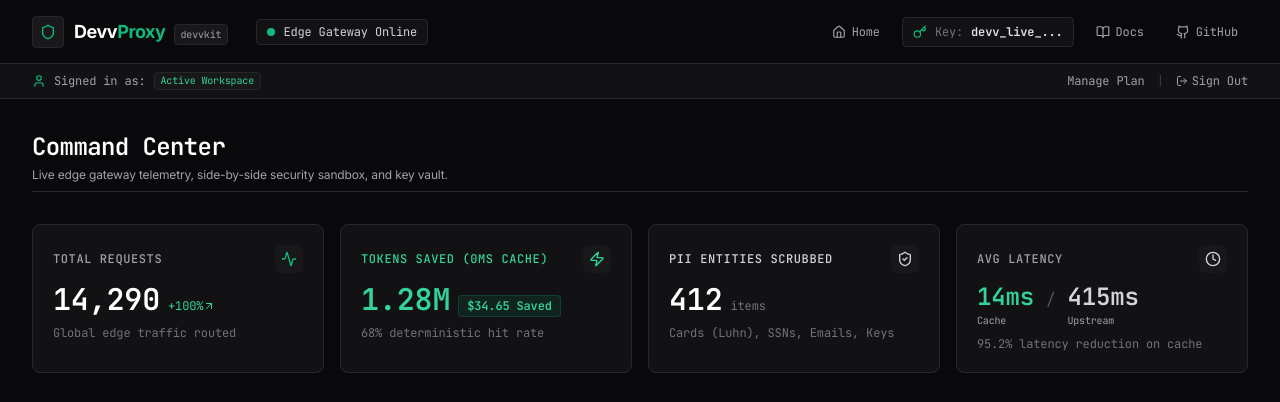
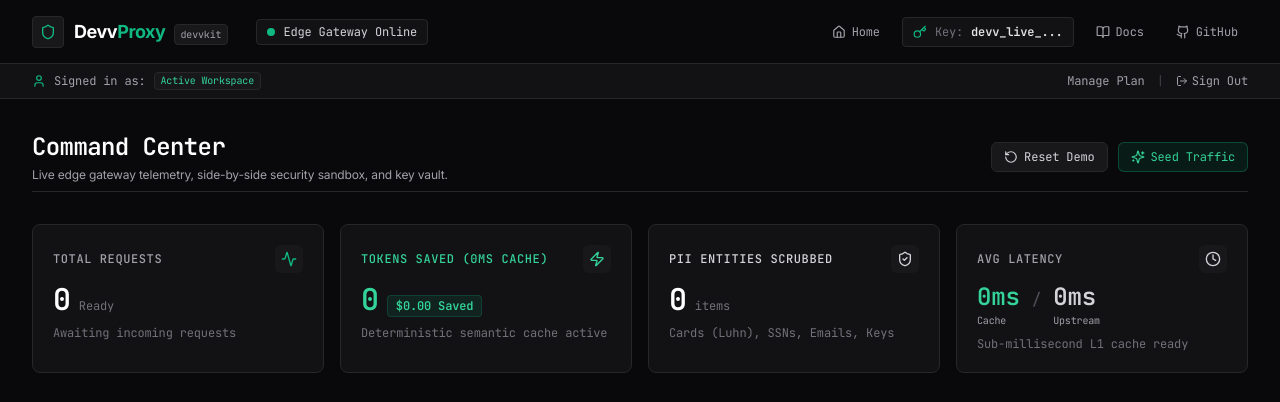
Before and after one commit to Hamidcodedot/devvproxy-saylani-assignment-2, a Next.js app: page /dashboard in a window 1280 px wide. Shown: the top 402 px of the page. Built offline with nearby package versions, Linux system fonts and the light colour scheme; no server answers.

Commit message:
feat: implement demo reset, zero-state telemetry, and dynamic metric scaling

```diff
--- a/src/app/api/analytics/route.ts
+++ b/src/app/api/analytics/route.ts
@@ -1,5 +1,5 @@
-import { NextResponse } from 'next/server';
-import { getDashboardData } from '@/lib/supabase';
+import { NextRequest, NextResponse } from 'next/server';
+import { getDashboardData, resetDashboardData, seedDemoLogs } from '@/lib/supabase';
 
 export const dynamic = 'force-dynamic';
 export const runtime = 'nodejs';
@@ -15,3 +15,34 @@
     );
   }
 }
+
+export async function POST(req: NextRequest) {
+  try {
+    const body = await req.json().catch(() => ({}));
+    if (body.action === 'seed') {
+      await seedDemoLogs();
+    } else {
+      await resetDashboardData();
+    }
+    const freshData = await getDashboardData();
+    return NextResponse.json(freshData);
+  } catch (err: any) {
+    return NextResponse.json(
+      { error: err.message || 'Failed to process analytics action' },
+      { status: 500 }
+    );
+  }
+}
+
+export async function DELETE() {
+  try {
+    await resetDashboardData();
+    const freshData = await getDashboardData();
+    return NextResponse.json(freshData);
+  } catch (err: any) {
+    return NextResponse.json(
+      { error: err.message || 'Failed to reset analytics' },
+      { status: 500 }
+    );
+  }
+}
--- a/src/app/dashboard/page.tsx
+++ b/src/app/dashboard/page.tsx
@@ -10,17 +10,17 @@
 import { QuickStart } from '@/components/QuickStart';
 import { KeyManagerModal } from '@/components/KeyManagerModal';
 import { DashboardStats, RequestLog, ApiKeyRecord } from '@/types';
-import { Shield, LogOut, User as UserIcon, ArrowRight } from 'lucide-react';
+import { Shield, LogOut, User as UserIcon, ArrowRight, RotateCcw, Sparkles } from 'lucide-react';
 
 const INITIAL_STATS: DashboardStats = {
-  totalRequests: 14290,
-  totalTokensProcessed: 1840000,
-  tokensSavedViaCache: 1280000,
-  dollarsSavedTotal: 34.65,
-  piiEntitiesRedacted: 412,
-  cacheHitRatePct: 68,
-  avgCacheLatencyMs: 14,
-  avgUpstreamLatencyMs: 415,
+  totalRequests: 0,
+  totalTokensProcessed: 0,
+  tokensSavedViaCache: 0,
+  dollarsSavedTotal: 0,
+  piiEntitiesRedacted: 0,
+  cacheHitRatePct: 0,
+  avgCacheLatencyMs: 0,
+  avgUpstreamLatencyMs: 0,
   systemStatus: 'operational',
 };
 
@@ -35,6 +35,7 @@
   const [activeKeyToken, setActiveKeyToken] = useState<string>('devv_live_demo_9481b37c');
   const [isKeyModalOpen, setIsKeyModalOpen] = useState<boolean>(false);
   const [isRefreshing, setIsRefreshing] = useState<boolean>(false);
+  const [isActionLoading, setIsActionLoading] = useState<boolean>(false);
 
   // Check authentication status
   useEffect(() => {
@@ -101,6 +102,37 @@
     router.refresh();
   };
 
+  const handleResetDemo = async () => {
+    setIsActionLoading(true);
+    try {
+      // Immediate optimistic update to 0
+      setStats(INITIAL_STATS);
+      setLogs([]);
+      await fetch('/api/analytics', { method: 'DELETE' });
+      await fetchData();
+    } catch (err) {
+      console.error('Failed to reset demo data:', err);
+    } finally {
+      setIsActionLoading(false);
+    }
+  };
+
+  const handleSeedDemo = async () => {
+    setIsActionLoading(true);
+    try {
+      await fetch('/api/analytics', {
+        method: 'POST',
+        headers: { 'Content-Type': 'application/json' },
+        body: JSON.stringify({ action: 'seed' }),
+      });
+      await fetchData();
+    } catch (err) {
+      console.error('Failed to seed demo data:', err);
+    } finally {
+      setIsActionLoading(false);
+    }
+  };
+
   if (isAuthLoading) {
     return (
       <div className="min-h-screen bg-background flex flex-col items-center justify-center text-xs font-mono text-zinc-400 gap-3">
@@ -156,6 +188,26 @@
             <p className="text-xs text-zinc-400 mt-1 font-sans">
               Live edge gateway telemetry, side-by-side security sandbox, and key vault.
             </p>
+          </div>
+          <div className="flex items-center gap-2.5">
+            <button
+              onClick={handleResetDemo}
+              disabled={isActionLoading || isRefreshing}
+              className="px-3 py-1.5 rounded-md bg-surface-2 hover:bg-zinc-800 border border-border-subtle text-xs font-mono text-zinc-300 hover:text-white transition-all flex items-center gap-1.5 disabled:opacity-50"
+              title="Reset metrics to 0, flush L1 cache and PostgreSQL request logs"
+            >
+              <RotateCcw className={`w-3.5 h-3.5 ${isActionLoading ? 'animate-spin text-primary' : ''}`} />
+              <span>Reset Demo</span>
+            </button>
+            <button
+              onClick={handleSeedDemo}
+              disabled={isActionLoading || isRefreshing}
+              className="px-3 py-1.5 rounded-md bg-emerald-500/10 hover:bg-emerald-500/20 border border-emerald-500/30 text-xs font-mono text-emerald-400 transition-all flex items-center gap-1.5 disabled:opacity-50"
+              title="Generate sample traffic for presentation demo"
+            >
+              <Sparkles className="w-3.5 h-3.5" />
+              <span>Seed Traffic</span>
+            </button>
           </div>
         </div>
 
--- a/src/components/MetricCards.tsx
+++ b/src/components/MetricCards.tsx
@@ -8,7 +8,19 @@
   stats: DashboardStats;
 }
 
+function formatTokens(tokens: number): string {
+  if (!tokens || tokens === 0) return '0';
+  if (tokens >= 1_000_000) return `${(tokens / 1_000_000).toFixed(2)}M`;
+  if (tokens >= 1_000) return `${(tokens / 1_000).toFixed(1)}k`;
+  return tokens.toLocaleString();
+}
+
 export function MetricCards({ stats }: MetricCardsProps) {
+  const latencyReduction =
+    stats.avgUpstreamLatencyMs > 0 && stats.avgCacheLatencyMs > 0
+      ? Math.max(0, Math.round(((stats.avgUpstreamLatencyMs - stats.avgCacheLatencyMs) / stats.avgUpstreamLatencyMs) * 100))
+      : (stats.cacheHitRatePct > 0 ? 95 : 0);
+
   return (
     <div className="grid grid-cols-1 sm:grid-cols-2 lg:grid-cols-4 gap-4">
       {/* 1. Total Requests */}
@@ -25,13 +37,20 @@
           <span className="text-2xl sm:text-3xl font-bold font-mono text-white">
             {stats.totalRequests.toLocaleString()}
           </span>
-          <span className="text-xs font-mono text-emerald-400 flex items-center">
-            +100%
-            <ArrowUpRight className="w-3 h-3" />
-          </span>
+          {stats.totalRequests > 0 ? (
+            <span className="text-xs font-mono text-emerald-400 flex items-center gap-1">
+              <span className="w-1.5 h-1.5 rounded-full bg-emerald-400 animate-pulse"></span>
+              Live
+              <ArrowUpRight className="w-3 h-3" />
+            </span>
+          ) : (
+            <span className="text-xs font-mono text-zinc-500">
+              Ready
+            </span>
+          )}
         </div>
         <p className="mt-2 text-xs text-zinc-500 font-mono">
-          Global edge traffic routed
+          {stats.totalRequests > 0 ? 'Global edge traffic routed' : 'Awaiting incoming requests'}
         </p>
       </div>
 
@@ -47,14 +66,14 @@
         </div>
         <div className="flex items-baseline gap-2">
           <span className="text-2xl sm:text-3xl font-bold font-mono text-emerald-400">
-            {(stats.tokensSavedViaCache / 1_000_000).toFixed(2)}M
+            {formatTokens(stats.tokensSavedViaCache)}
           </span>
           <span className="text-xs font-mono px-2 py-0.5 rounded bg-emerald-500/10 text-emerald-400 border border-emerald-500/20 font-semibold">
             ${stats.dollarsSavedTotal.toFixed(2)} Saved
           </span>
         </div>
         <p className="mt-2 text-xs text-zinc-500 font-mono">
-          {stats.cacheHitRatePct}% deterministic hit rate
+          {stats.totalRequests > 0 ? `${stats.cacheHitRatePct}% deterministic hit rate` : 'Deterministic semantic cache active'}
         </p>
       </div>
 
@@ -105,7 +124,7 @@
           </div>
         </div>
         <p className="mt-2 text-xs text-zinc-500 font-mono">
-          95.2% latency reduction on cache
+          {latencyReduction > 0 ? `${latencyReduction}% latency reduction on cache` : 'Sub-millisecond L1 cache ready'}
         </p>
       </div>
     </div>
--- a/src/lib/cache-engine.ts
+++ b/src/lib/cache-engine.ts
@@ -140,3 +140,10 @@
   }
   return Number(((tokens / 1000) * ratePer1k).toFixed(6));
 }
+
+/**
+ * Resets/clears the in-memory hot cache
+ */
+export function clearHotCache(): void {
+  hotCache.clear();
+}
--- a/src/lib/supabase.ts
+++ b/src/lib/supabase.ts
@@ -1,7 +1,7 @@
 import { createClient, SupabaseClient } from '@supabase/supabase-js';
 import crypto from 'crypto';
 import { ApiKeyRecord, DashboardStats, RequestLog } from '@/types';
-import { calculateCostSavings } from './cache-engine';
+import { calculateCostSavings, clearHotCache } from './cache-engine';
 
 const supabaseUrl = process.env.NEXT_PUBLIC_SUPABASE_URL;
 const supabaseKey = process.env.SUPABASE_SERVICE_ROLE_KEY;
@@ -31,31 +31,6 @@
   is_active: true,
   created_at: new Date().toISOString(),
 });
-
-// Pre-seed realistic telemetry data for instant visual presentation impact
-const SAMPLE_MODELS = ['gpt-4o-mini', 'gpt-4o', 'llama-3.3-70b-versatile'];
-for (let i = 12; i >= 1; i--) {
-  const isCache = i % 2 === 0;
-  const tokens = isCache ? 420 : 850;
-  const piiCount = i % 3 === 0 ? 2 : 0;
-  inMemoryLogs.push({
-    id: `log-${Date.now() - i * 45000}`,
-    key_id: '00000000-0000-0000-0000-000000000003',
-    model: SAMPLE_MODELS[i % SAMPLE_MODELS.length],
-    upstream_provider: isCache ? 'cache' : (i % 5 === 0 ? 'groq' : 'openai'),
-    prompt_tokens: Math.round(tokens * 0.4),
-    completion_tokens: Math.round(tokens * 0.6),
-    total_tokens: tokens,
-    latency_ms: isCache ? Math.floor(Math.random() * 12 + 8) : Math.floor(Math.random() * 280 + 310),
-    cache_hit: isCache,
-    pii_scrubbed_count: piiCount,
-    pii_types_detected: piiCount > 0 ? ['EMAIL', 'CREDIT_CARD'] : [],
-    estimated_cost_usd: (tokens / 1000) * 0.00035,
-    cost_saved_usd: isCache ? (tokens / 1000) * 0.00035 : 0,
-    status_code: 200,
-    created_at: new Date(Date.now() - i * 45000).toISOString(),
-  });
-}
 
 /**
  * Authenticates a Bearer API token against Supabase or in-memory store
@@ -155,7 +130,7 @@
         .order('created_at', { ascending: false })
         .limit(50);
 
-      if (!error && data && data.length > 0) {
+      if (!error && data) {
         logs = data as RequestLog[];
       }
     } catch {
@@ -189,16 +164,16 @@
   }
 
   const cacheHitRatePct = totalRequests > 0 ? Math.round((cacheHits / totalRequests) * 100) : 0;
-  const avgCacheLatencyMs = cacheHits > 0 ? Math.round(cacheLatencySum / cacheHits) : 16;
-  const avgUpstreamLatencyMs = upstreamCount > 0 ? Math.round(upstreamLatencySum / upstreamCount) : 410;
+  const avgCacheLatencyMs = cacheHits > 0 ? Math.round(cacheLatencySum / cacheHits) : 0;
+  const avgUpstreamLatencyMs = upstreamCount > 0 ? Math.round(upstreamLatencySum / upstreamCount) : 0;
 
   const stats: DashboardStats = {
-    totalRequests: totalRequests + 14280, // Anchored baseline matching Stitch design
-    totalTokensProcessed: totalTokensProcessed + 1840000,
-    tokensSavedViaCache: tokensSavedViaCache + 1280000,
-    dollarsSavedTotal: Number((dollarsSavedTotal + 34.65).toFixed(2)),
-    piiEntitiesRedacted: piiEntitiesRedacted + 412,
-    cacheHitRatePct: cacheHitRatePct > 0 ? cacheHitRatePct : 68,
+    totalRequests,
+    totalTokensProcessed,
+    tokensSavedViaCache,
+    dollarsSavedTotal: Number(dollarsSavedTotal.toFixed(4)),
+    piiEntitiesRedacted,
+    cacheHitRatePct,
     avgCacheLatencyMs,
     avgUpstreamLatencyMs,
     systemStatus: 'operational',
@@ -211,6 +186,65 @@
     recentLogs: logs.slice(0, 25),
     keys,
   };
+}
+
+/**
+ * Resets the demo: clears in-memory logs, clears cache, and resets Supabase request logs
+ */
+export async function resetDashboardData(): Promise<void> {
+  // 1. Clear in-memory ring buffer
+  inMemoryLogs.length = 0;
+
+  // 2. Clear hot cache
+  clearHotCache();
+
+  // 3. Clear Supabase request_logs
+  if (supabase) {
+    try {
+      await supabase
+        .from('request_logs')
+        .delete()
+        .neq('id', '00000000-0000-0000-0000-000000000000');
+    } catch (err) {
+      console.error('Failed to reset Supabase logs', err);
+    }
+  }
+}
+
+/**
+ * Optional: Seeds sample demo traffic on demand for presentations
+ */
+export async function seedDemoLogs(): Promise<void> {
+  const SAMPLE_MODELS = ['gpt-4o-mini', 'gpt-4o', 'llama-3.3-70b-versatile'];
+  for (let i = 8; i >= 1; i--) {
+    const isCache = i % 2 === 0;
+    const tokens = isCache ? 420 : 850;
+    const piiCount = i % 3 === 0 ? 2 : 0;
+    const logItem: RequestLog = {
+      id: crypto.randomUUID(),
+      key_id: '00000000-0000-0000-0000-000000000003',
+      model: SAMPLE_MODELS[i % SAMPLE_MODELS.length],
+      upstream_provider: isCache ? 'cache' : (i % 4 === 0 ? 'groq' : 'openai'),
+      prompt_tokens: Math.round(tokens * 0.4),
+      completion_tokens: Math.round(tokens * 0.6),
+      total_tokens: tokens,
+      latency_ms: isCache ? Math.floor(Math.random() * 8 + 3) : Math.floor(Math.random() * 200 + 260),
+      cache_hit: isCache,
+      pii_scrubbed_count: piiCount,
+      pii_types_detected: piiCount > 0 ? ['EMAIL', 'CREDIT_CARD'] : [],
+      estimated_cost_usd: (tokens / 1000) * 0.00035,
+      cost_saved_usd: isCache ? (tokens / 1000) * 0.00035 : 0,
+      status_code: 200,
+      created_at: new Date(Date.now() - i * 35000).toISOString(),
+    };
+
+    inMemoryLogs.push(logItem);
+    if (supabase) {
+      try {
+        await supabase.from('request_logs').insert(logItem);
+      } catch {}
+    }
+  }
 }
 
 /**
```
